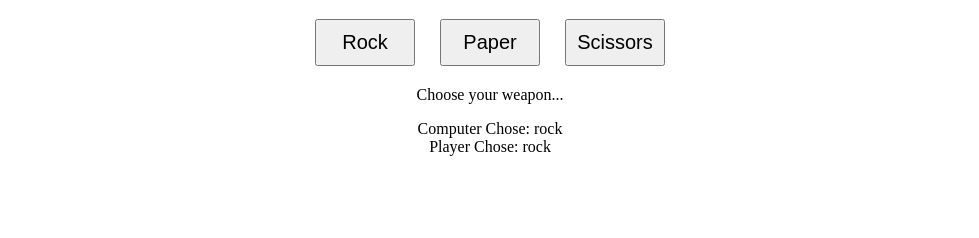
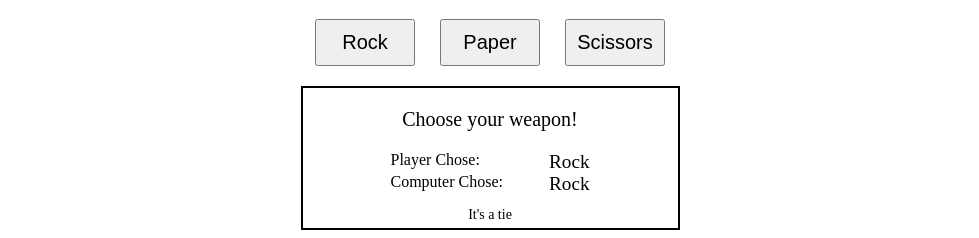
Before and after one commit to ishbosh/rps-project, a plain HTML site: page index.html in a window 1280 px wide. Both pictures are taken after a click on the button "Rock". Shown: the part 607-845 px from the top of the page, without its empty margins (150-1129 px from the left). Before the commit the page ends 800 px from the top, so only its background shows below. Drawn offline with Linux system fonts and the light colour scheme.

Commit message:
Update style for choice container and choices

```diff
--- a/index.html
+++ b/index.html
@@ -21,17 +21,24 @@
                 <div id="results"></div>
 
                 <div class="button-container">
-                    <button id="rock">Rock</button>
-                    <button id="paper">Paper</button>
-                    <button id="scissors">Scissors</button>
+                    <button id="Rock">Rock</button>
+                    <button id="Paper">Paper</button>
+                    <button id="Scissors">Scissors</button>
                 </div>
 
                 <div id="winner"></div>
             </div>
-            <div id="choices">
-                <p>Choose your weapon...</p>
-                <div id="computerChoice"></div>
-                <div id="playerChoice"></div>
+            <div id="choiceContainer">
+                <p>Choose your weapon!</p>
+
+                <div id="player">Player Chose:
+                    <div class="choice"></div>
+                </div>
+                <div id="computer">Computer Chose:
+                    <div class="choice"></div>
+                </div>
+
+                <div id="winner"></div>
             </div>
         </div>
 
--- a/main.js
+++ b/main.js
@@ -1,15 +1,21 @@
 // Select HTML Elements for manipulation
-//const gameWinner = document.querySelector('#winner');
 const results = document.querySelector('#results');
-const choices = document.querySelector('#choices');
+const choices = document.querySelector('#choiceContainer');
 const playerScoreDisplay = document.querySelector('#player-score');
 const computerScoreDisplay = document.querySelector('#computer-score');
 
+const computerChoice = choiceContainer.querySelector('#computer > .choice');
+const playerChoice = choiceContainer.querySelector('#player > .choice');
+const winner = choiceContainer.querySelector('#winner');
+
+
+// Create player class
 function player(playerName, playerScore) {
     this.name = playerName;
     this.score = playerScore;
 }
 
+// Add new players
 const humanPlayer = new player("player", 0);
 const computerPlayer = new player("computer", 0);
 
@@ -18,11 +24,11 @@ function getComputerChoice() {
     const choice = Math.floor(Math.random() * 3);
     switch (choice) {
         case 0:
-            return "rock";
+            return "Rock";
         case 1:
-            return "paper";
+            return "Paper";
         case 2:
-            return "scissors";
+            return "Scissors";
     }
 }
 
@@ -33,47 +39,55 @@ function playRound(playerSelection) {
     let computerSelection = getComputerChoice();
     let roundResult;
 
-    // Send the player and computer choices to the page
-    choices.querySelector('#computerChoice').textContent = `Computer Chose: ${computerSelection}`;
-    choices.querySelector('#playerChoice').textContent = `Player Chose: ${playerSelection}`;
-
     // Select the result to display on the page based on the player and computer choices
     switch (playerSelection) {
-        case "rock":
-            if (computerSelection === "scissors") {
+        case "Rock":
+            if (computerSelection === "Scissors") {
                 addScore(humanPlayer);
                 roundResult = `Player wins this round!`;
-            } else if (computerSelection === "paper") {
+                winner.textContent = "Rock beats Scissors";
+            } else if (computerSelection === "Paper") {
                 addScore(computerPlayer);
                 roundResult = `Computer wins this round!`
+                winner.textContent = "Paper beats Rock";
             } else {
                 roundResult = `Tie! No points awarded!`;
+                winner.textContent = "It's a tie";
             }
             break;
-        case "paper":
-            if (computerSelection === "rock") {
+        case "Paper":
+            if (computerSelection === "Rock") {
                 addScore(humanPlayer);
                 roundResult = `Player wins this round!`;
-            } else if (computerSelection === "scissors") {
+                winner.textContent = "Paper beats Rock";
+            } else if (computerSelection === "Scissors") {
                 addScore(computerPlayer);
                 roundResult = `Computer wins this round!`
+                winner.textContent = "Scissors beats Paper";
             } else {
                 roundResult = `Tie! No points awarded!`;
+                winner.textContent = "It's a tie";
             }
             break;
-        case "scissors":
-            if (computerSelection === "paper") {
+        case "Scissors":
+            if (computerSelection === "Paper") {
                 addScore(humanPlayer);
                 roundResult = `Player wins this round!`;
-            } else if (computerSelection === "rock") {
+                winner.textContent = "Scissors beats Paper";
+            } else if (computerSelection === "Rock") {
                 addScore(computerPlayer);
                 roundResult = `Computer wins this round!`
+                winner.textContent = "Rock beats Scissors";
             } else {
                 roundResult = `Tie! No points awarded!`;
+                winner.textContent = "It's a tie";
             }
             break;
     }
 
+    // Send the player and computer choices to the page
+    computerChoice.textContent = computerSelection;
+    playerChoice.textContent = playerSelection;
 
     // Send the updated scores to the page
     playerScoreDisplay.textContent = humanPlayer.score;
--- a/styles.css
+++ b/styles.css
@@ -11,6 +11,11 @@ button {
     width: 100px;
     padding: 10px;
     font-size: 20px;
+}
+
+.container {
+    display: flex;
+    flex-direction: column;
 }
 
 .header {
@@ -31,9 +36,34 @@ button {
     margin: 20px 0;
 }
 
-#choices {
-    margin-bottom: 20px;
-    min-height: 70px;
+#computer, #player {
+    display: flex;
+    justify-content: space-between;
+    margin-right: 88px;
+    margin-left: 88px;
+    min-height: 22px;
+}
+
+#computer .choice,
+#player .choice {
+    font-size:larger;
+}
+
+
+#choiceContainer {
+    min-height: 140px;
+    width: 375px;
+    border: 2px solid black;
+    align-self: center;
+}
+
+#choiceContainer > p {
+    font-size: 20px;
+}
+
+#winner {
+    font-size: 14px;
+    margin-top: 12px;
 }
 
 #main-image {
```
